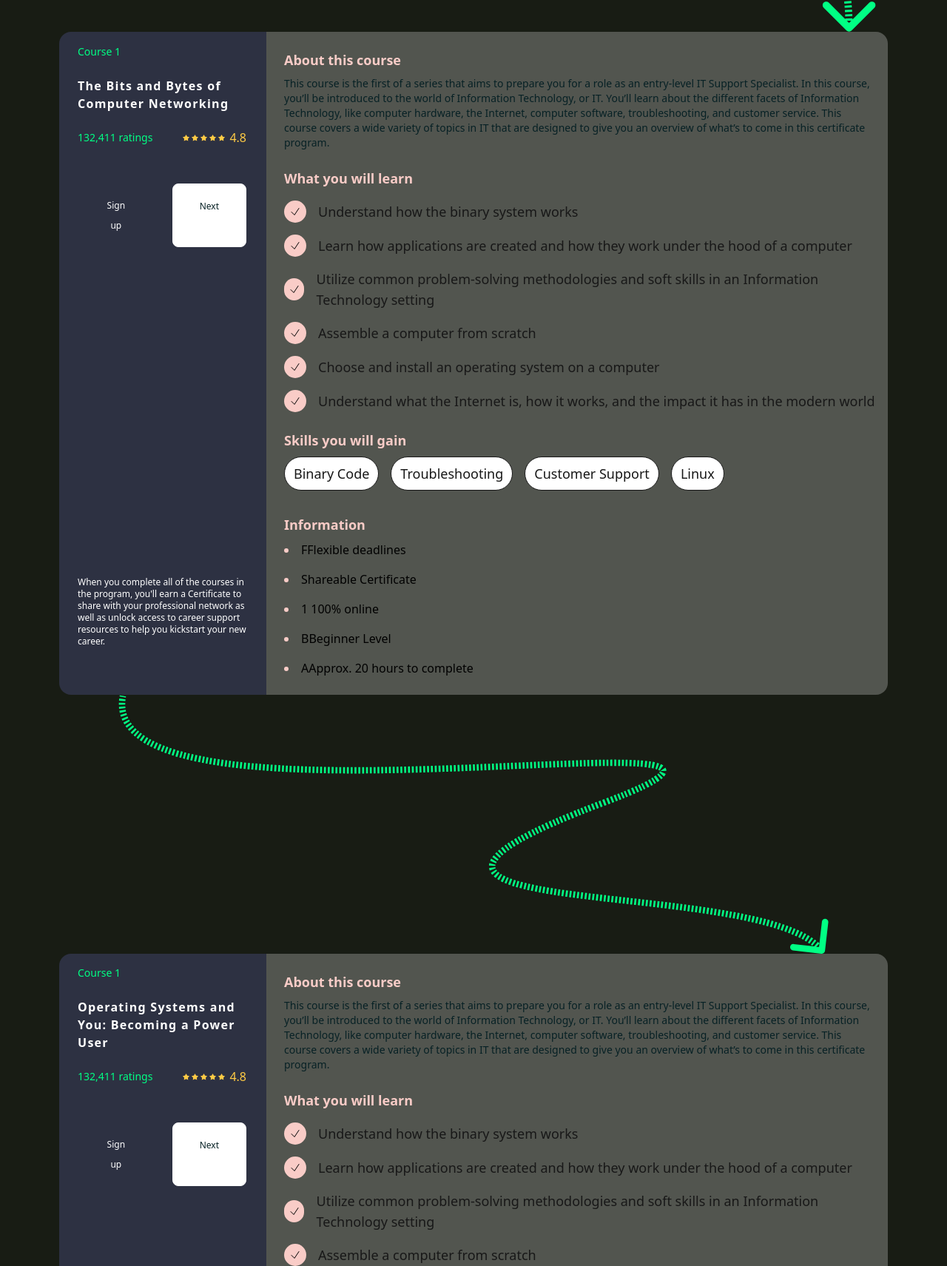
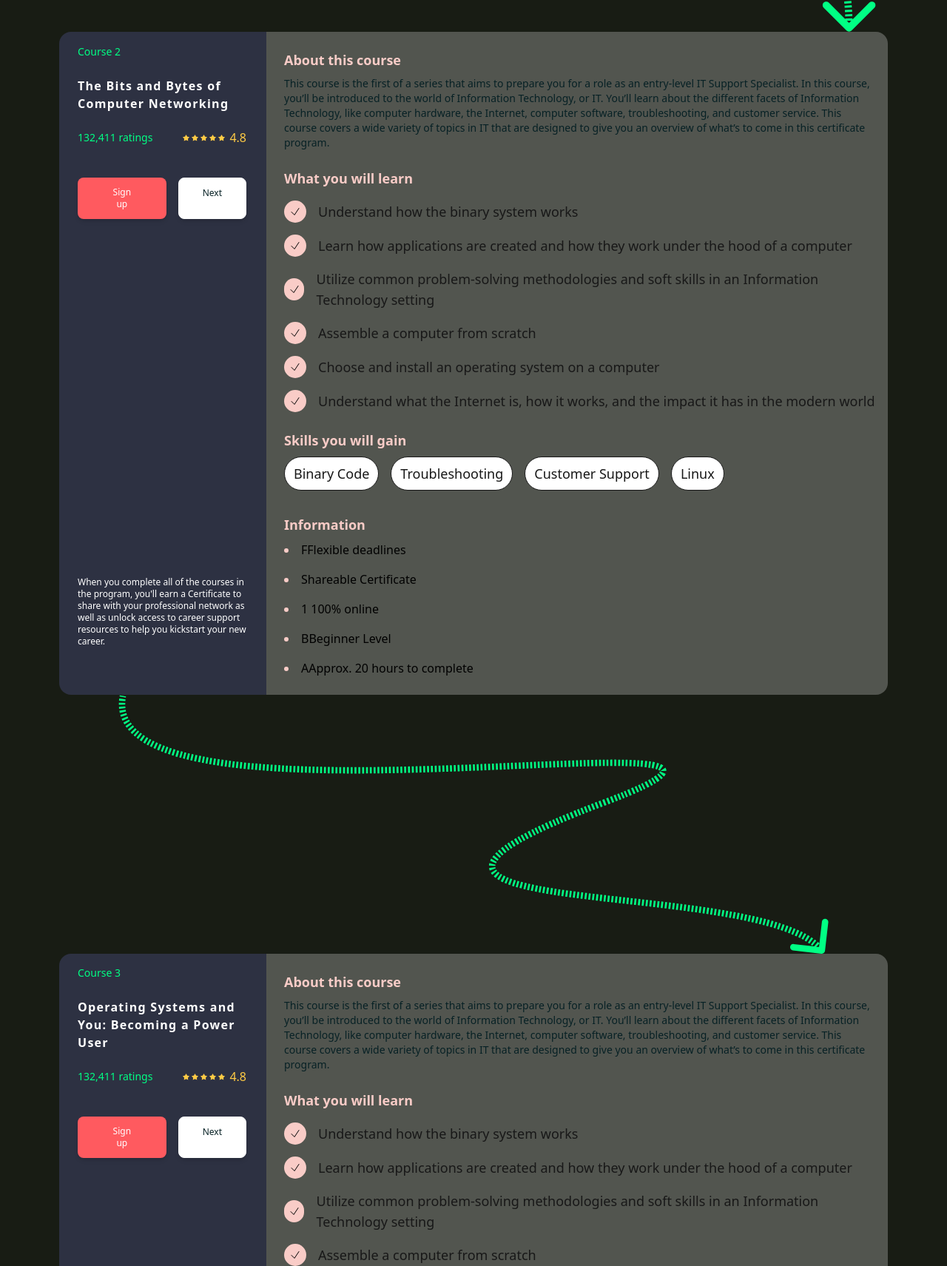
Before and after one commit to codebyrashel/Tailwind-CSS-Assignment, a website built with Vite: page index.html in a window 1280 px wide. Shown: the part 3863-5574 px from the top of the page at 74% size. Built offline with nearby package versions, Linux system fonts and the light colour scheme; files whose address does not match are found by name.

Commit message:
Course section button size and color bug fixed

```diff
--- a/index.html
+++ b/index.html
@@ -382,11 +382,11 @@
         <!-- Buttons -->
         <div class="button_content flex flex-col gap-4 sm:flex-row sm:justify-center md:justify-between mt-10">
           <a href="#"
-            class="bg-active hover:bg-active/80 transition rounded-lg px-6 py-3 text-xs text-white text-center font-jakarta shadow-md">
+            class="bg-[#FF5A5F] hover:bg-[#e24c51] transition rounded-lg px-10 py-3 text-xs text-white text-center font-jakarta shadow-md">
             Sign up
           </a>
           <a href="#"
-            class="bg-white hover:bg-active/60 text-[#072125] border border-white transition rounded-lg px-6 py-3 text-xs text-center font-jakarta shadow-md">
+            class="bg-white hover:bg-active/60 text-[#072125] border border-white transition rounded-lg px-8 py-3 text-xs text-center font-jakarta shadow-md">
             Next
           </a>
         </div>
@@ -503,7 +503,7 @@
       <div
         class="left_contet md:w-3/12 bg-[#2D3142] ps-[25px] pe-[27px] pt-[16.5px] md:rounded-s-2xl rounded-s-2xl rounded-e-2xl md:rounded-e-[0px] flex flex-col justify-start pb-16">
         <p class="text-[#00FF84] font-jakarta text-sm font-normal pb-6">
-          Course 1
+          Course 2
         </p>
         <div class="rating_course max-w-[259px] font-jakarta">
           <h2 class="font-jakarta text-white text-8 font-semibold tracking-[1.28px] mb-5">
@@ -515,14 +515,19 @@
               class="text-[#FFCB45]">4.8</span>
           </div>
         </div>
-        <div class="button_content flex flex-col gap-6 sm:flex-row sm:justify-center md:justify-between mt-12">
+
+        <!-- Buttons -->
+        <div class="button_content flex flex-col gap-4 sm:flex-row sm:justify-center md:justify-between mt-10">
           <a href="#"
-            class="inline-block rounded-lg bg-active px-9 py-4 text-center text-xs text-white outline-none ring-indigo-300 transition duration-100 hover:bg-active/50 focus-visible:ring active:bg-active font-jakarta font-normal leading-[27px]">Sign
-            up</a>
+            class="bg-[#FF5A5F] hover:bg-[#e24c51] transition rounded-lg px-10 py-3 text-xs text-white text-center font-jakarta shadow-md">
+            Sign up
+          </a>
+          <a href="#"
+            class="bg-white hover:bg-active/60 text-[#072125] border border-white transition rounded-lg px-8 py-3 text-xs text-center font-jakarta shadow-md">
+            Next
+          </a>
+        </div>
 
-          <a href="#"
-            class="inline-block rounded-lg bg-white px-9 py-4 text-center text-xs text-[#072125] outline-none border-[1px] border-solid border-white transition duration-100 hover:bg-active/50 focus-visible:ring active:bg-active font-jakarta font-normal leading-[27px]">Next</a>
-        </div>
         <p class="font-jakarta text-xs font-normal text-white mt-auto">
           When you complete all of the courses in the program, you'll earn a
           Certificate to share with your professional network as well as
@@ -668,7 +673,7 @@
       <div
         class="left_contet md:w-3/12 bg-[#2D3142] ps-[25px] pe-[27px] pt-[16.5px] md:rounded-s-2xl rounded-s-2xl rounded-e-2xl md:rounded-e-[0px] flex flex-col justify-start pb-16">
         <p class="text-[#00FF84] font-jakarta text-sm font-normal pb-6">
-          Course 1
+          Course 3
         </p>
         <div class="rating_course max-w-[259px] font-jakarta">
           <h2 class="font-jakarta text-white text-8 font-semibold tracking-[1.28px] mb-5">
@@ -680,14 +685,19 @@
               class="text-[#FFCB45]">4.8</span>
           </div>
         </div>
-        <div class="button_content flex flex-col gap-6 sm:flex-row sm:justify-center md:justify-between mt-12">
-          <a href="#"
-            class="inline-block rounded-lg bg-active px-9 py-4 text-center text-xs text-white outline-none ring-indigo-300 transition duration-100 hover:bg-active/50 focus-visible:ring active:bg-active font-jakarta font-normal leading-[27px]">Sign
-            up</a>
 
-          <a href="#"
-            class="inline-block rounded-lg bg-white px-9 py-4 text-center text-xs text-[#072125] outline-none border-[1px] border-solid border-white transition duration-100 hover:bg-active/50 focus-visible:ring active:bg-active font-jakarta font-normal leading-[27px]">Next</a>
-        </div>
+      <!-- Buttons -->
+      <div class="button_content flex flex-col gap-4 sm:flex-row sm:justify-center md:justify-between mt-10">
+        <a href="#"
+          class="bg-[#FF5A5F] hover:bg-[#e24c51] transition rounded-lg px-10 py-3 text-xs text-white text-center font-jakarta shadow-md">
+          Sign up
+        </a>
+        <a href="#"
+          class="bg-white hover:bg-active/60 text-[#072125] border border-white transition rounded-lg px-8 py-3 text-xs text-center font-jakarta shadow-md">
+          Next
+        </a>
+      </div>
+
         <p class="font-jakarta text-xs font-normal text-white mt-auto">
           When you complete all of the courses in the program, you'll earn a
           Certificate to share with your professional network as well as
@@ -844,14 +854,19 @@
               class="text-[#FFCB45]">4.8</span>
           </div>
         </div>
-        <div class="button_content flex flex-col gap-6 sm:flex-row sm:justify-center md:justify-between mt-12">
+
+        <!-- Buttons -->
+        <div class="button_content flex flex-col gap-4 sm:flex-row sm:justify-center md:justify-between mt-10">
           <a href="#"
-            class="inline-block rounded-lg bg-active px-9 py-4 text-center text-xs text-white outline-none ring-indigo-300 transition duration-100 hover:bg-active/50 focus-visible:ring active:bg-active font-jakarta font-normal leading-[27px]">Sign
-            up</a>
+            class="bg-[#FF5A5F] hover:bg-[#e24c51] transition rounded-lg px-10 py-3 text-xs text-white text-center font-jakarta shadow-md">
+            Sign up
+          </a>
+          <a href="#"
+            class="bg-white hover:bg-active/60 text-[#072125] border border-white transition rounded-lg px-8 py-3 text-xs text-center font-jakarta shadow-md">
+            Next
+          </a>
+        </div>
 
-          <a href="#"
-            class="inline-block rounded-lg bg-white px-9 py-4 text-center text-xs text-[#072125] outline-none border-[1px] border-solid border-white transition duration-100 hover:bg-active/50 focus-visible:ring active:bg-active font-jakarta font-normal leading-[27px]">Next</a>
-        </div>
         <p class="font-jakarta text-xs font-normal text-white mt-auto">
           When you complete all of the courses in the program, you'll earn a
           Certificate to share with your professional network as well as
@@ -1008,14 +1023,19 @@
               class="text-[#FFCB45]">4.8</span>
           </div>
         </div>
-        <div class="button_content flex flex-col gap-6 sm:flex-row sm:justify-center md:justify-between mt-12">
+
+        <!-- Buttons -->
+        <div class="button_content flex flex-col gap-4 sm:flex-row sm:justify-center md:justify-between mt-10">
           <a href="#"
-            class="inline-block rounded-lg bg-active px-9 py-4 text-center text-xs text-white outline-none ring-indigo-300 transition duration-100 hover:bg-active/50 focus-visible:ring active:bg-active font-jakarta font-normal leading-[27px]">Sign
-            up</a>
+            class="bg-[#FF5A5F] hover:bg-[#e24c51] transition rounded-lg px-10 py-3 text-xs text-white text-center font-jakarta shadow-md">
+            Sign up
+          </a>
+          <a href="#"
+            class="bg-white hover:bg-active/60 text-[#072125] border border-white transition rounded-lg px-8 py-3 text-xs text-center font-jakarta shadow-md">
+            Next
+          </a>
+        </div>
 
-          <a href="#"
-            class="inline-block rounded-lg bg-white px-9 py-4 text-center text-xs text-[#072125] outline-none border-[1px] border-solid border-white transition duration-100 hover:bg-active/50 focus-visible:ring active:bg-active font-jakarta font-normal leading-[27px]">Next</a>
-        </div>
         <p class="font-jakarta text-xs font-normal text-white mt-auto">
           When you complete all of the courses in the program, you'll earn a
           Certificate to share with your professional network as well as
```
